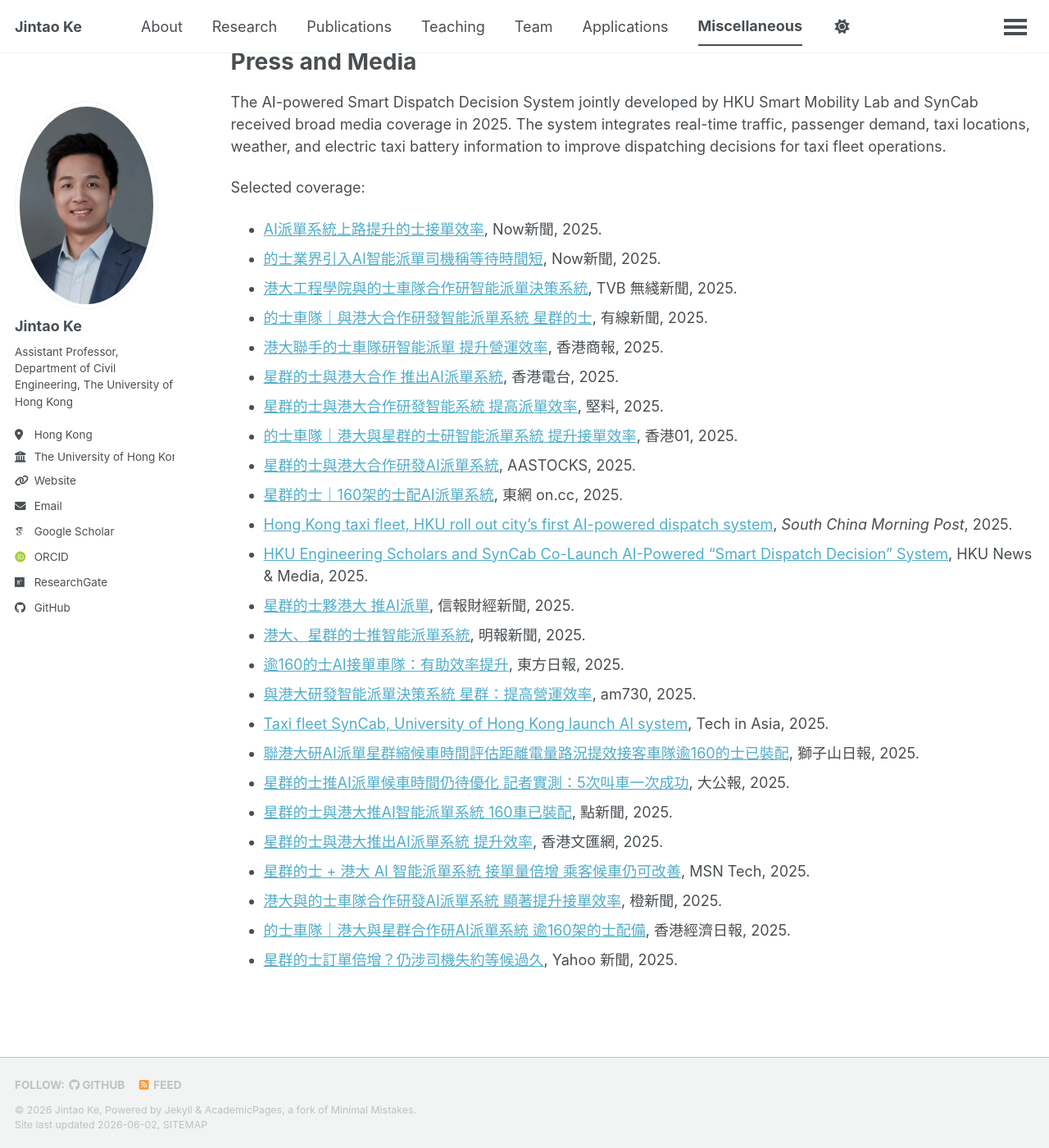
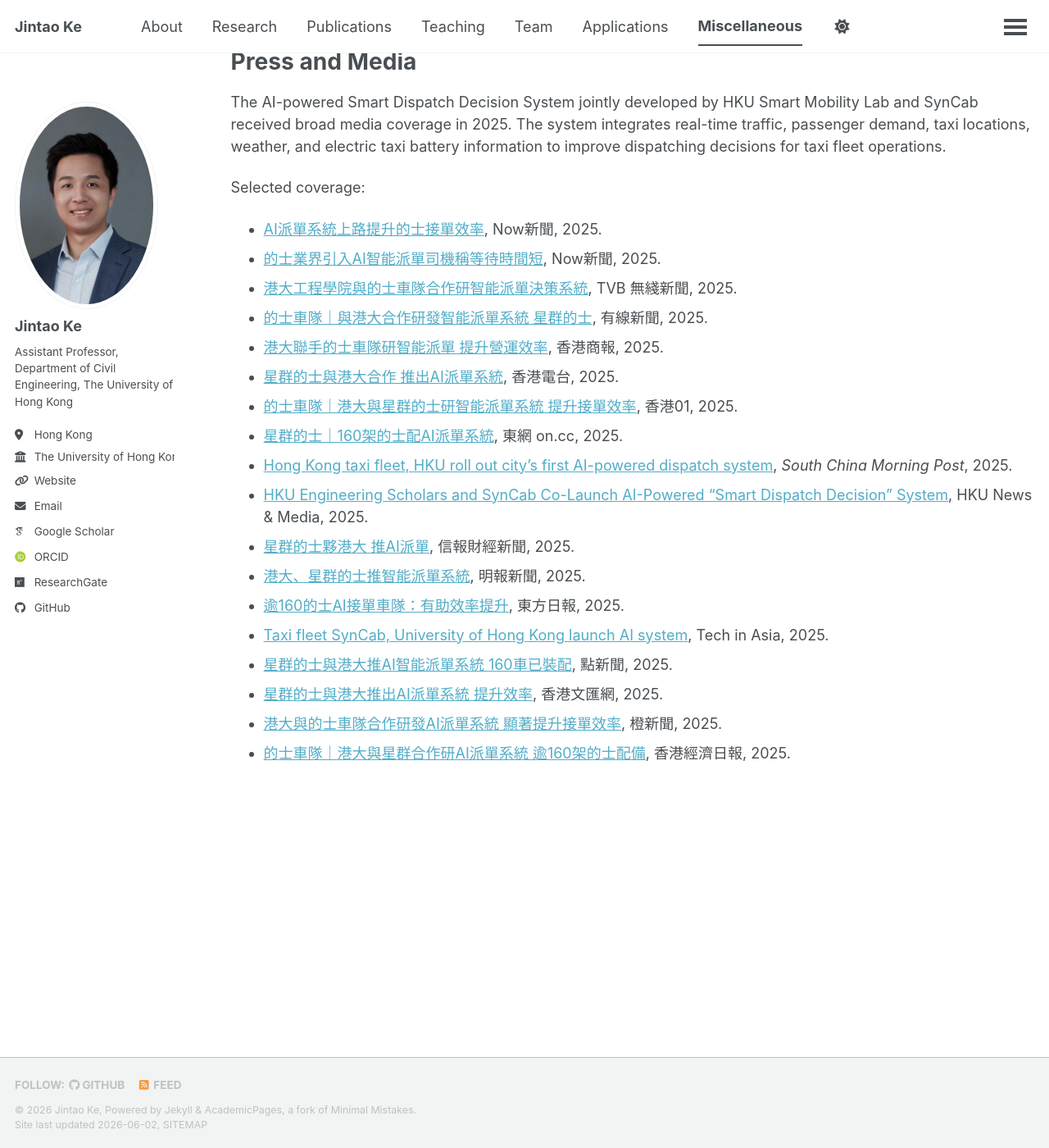
Before and after one commit to hku-kejintao/hku-kejintao.github.io, a Jekyll site: the page built from _pages/miscellaneous.md, in a window 1280 px wide and 1400 px high, scrolled down 719 px. Shown: the whole window at 82% size. Built offline with Jekyll 4.4.1, drawn with Linux system fonts in a browser that asks for light colours; some web fonts are replaced; a script that is not in the unit is left out.

Commit message:
Remove selected press coverage links
Co-authored-by: Cursor <cursoragent@cursor.com>

```diff
--- a/_pages/miscellaneous.md
+++ b/_pages/miscellaneous.md
@@ -38,22 +38,15 @@ Selected coverage:
 - [的士車隊｜與港大合作研發智能派單系統 星群的士](https://www.i-cable.com/新聞資訊/375925/的士車隊-與港大合作研發智能派單系統-星群的), 有線新聞, 2025.
 - [港大聯手的士車隊研智能派單 提升營運效率](https://www.hkcd.com.hk/hkcdweb/content/2025/08/04/content_8707394.html), 香港商報, 2025.
 - [星群的士與港大合作 推出AI派單系統](https://news.rthk.hk/rthk/ch/component/k2/1816592-20250804.htm), 香港電台, 2025.
-- [星群的士與港大合作研發智能系統 提高派單效率](https://n.kinliu.hk/kinliuhknews/星群的士與港大合作研發智能系統　提高派單效率/), 堅料, 2025.
 - [的士車隊｜港大與星群的士研智能派單系統 提升接單效率](https://www.hk01.com/社會新聞/60263387/的士車隊-港大與星群的士研智能派單系統-提升接單效率), 香港01, 2025.
-- [星群的士與港大合作研發AI派單系統](http://www.aastocks.com/tc/stocks/news/infocast-news/IC4545257/), AASTOCKS, 2025.
 - [星群的士｜160架的士配AI派單系統](https://hk.on.cc/hk/bkn/cnt/news/20250804/bkn-20250804133317167-0804_00822_001.html), 東網 on.cc, 2025.
 - [Hong Kong taxi fleet, HKU roll out city's first AI-powered dispatch system](https://www.scmp.com/news/hong-kong/hong-kong-economy/article/3320686/hong-kong-taxi-fleet-hku-roll-out-citys-first-ai-powered-dispatch-system), *South China Morning Post*, 2025.
 - [HKU Engineering Scholars and SynCab Co-Launch AI-Powered "Smart Dispatch Decision" System](https://www.hku.hk/press/news_detail_28528.html), HKU News & Media, 2025.
 - [星群的士夥港大 推AI派單](https://www.hkej.com/dailynews/views/article/4156380/星群的士夥港大+推AI派單), 信報財經新聞, 2025.
 - [港大、星群的士推智能派單系統](https://news.mingpao.com/pns/港聞/article/20250805/s00002/1754329322845/港大-星群的士推智能派單系統), 明報新聞, 2025.
 - [逾160的士AI接單車隊：有助效率提升](https://orientaldaily.on.cc/content/要聞港聞/odn-20250805-0805_00176_203/逾160的士AI接單--車隊：有助效率提升), 東方日報, 2025.
-- [與港大研發智能派單決策系統 星群：提高營運效率](https://www.am730.com.hk/本地/與港大研發智能派單决策系統-星群-提高營運效率/586299), am730, 2025.
 - [Taxi fleet SynCab, University of Hong Kong launch AI system](https://www.techinasia.com/news/taxi-fleet-syncab-university-of-hong-kong-launch-ai-system), Tech in Asia, 2025.
-- [聯港大研AI派單星群縮候車時間評估距離電量路況提效接客車隊逾160的士已裝配](https://dw-media.tkww.hk/epaper/hker/20250805/p03-0805.pdf), 獅子山日報, 2025.
-- [星群的士推AI派單候車時間仍待優化 記者實測：5次叫車一次成功](http://www.takungpao.com.hk/news/232109/2025/0805/1109873.html), 大公報, 2025.
 - [星群的士與港大推AI智能派單系統 160車已裝配](https://www.dotdotnews.com/s/202508/04/AP689053c2e4b08d2905318589.html), 點新聞, 2025.
 - [星群的士與港大推出AI派單系統 提升效率](https://www.wenweipo.com/a/202508/04/AP689050f2e4b048dd80bbb39a.html), 香港文匯網, 2025.
-- [星群的士 + 港大 AI 智能派單系統 接單量倍增 乘客候車仍可改善](https://www.msn.com/zh-hk/lifestyle/gadget-gift-guide/星群的士-港大-ai-智能派單系統-測試後接單量倍增-但乘客候車體驗仍有改善空間/ar-AA1JRZyp), MSN Tech, 2025.
 - [港大與的士車隊合作研發AI派單系統 顯著提升接單效率](https://www.orangenews.hk/hongkong/1286540/港大與的士車隊合作研發AI派單系統-顯著提升接單效率.shtml), 橙新聞, 2025.
 - [的士車隊｜港大與星群合作研AI派單系統 逾160架的士配備](https://news.hket.com/article/3988393/的士車隊｜港大與星群車隊合作研AI派單系統　逾160架的士配備系統), 香港經濟日報, 2025.
-- [星群的士訂單倍增？仍涉司機失約等候過久](https://hk.news.yahoo.com/的士車隊｜星群的士訂單倍增-惟涉司機失約、等候過久：司機或未熟悉接單系統｜yahoo-081250991.html), Yahoo 新聞, 2025.
```
